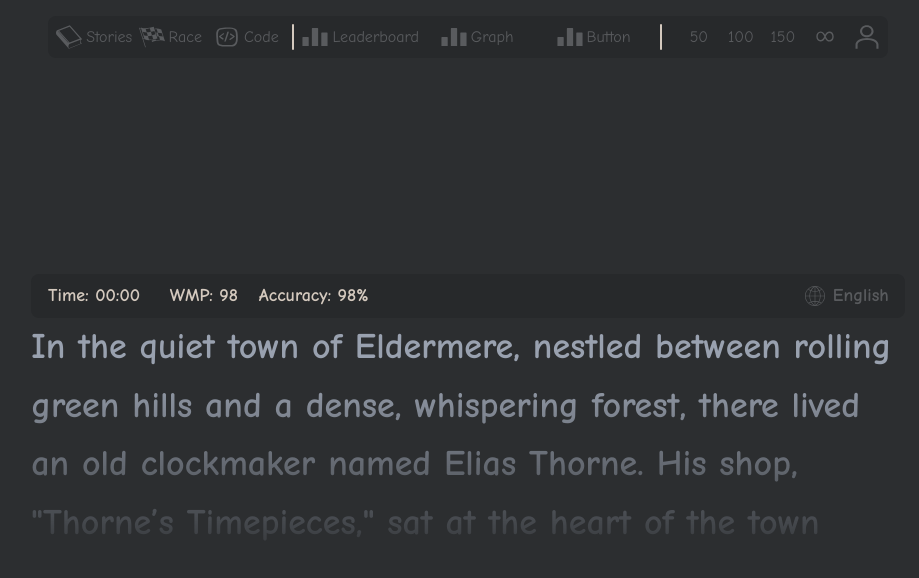
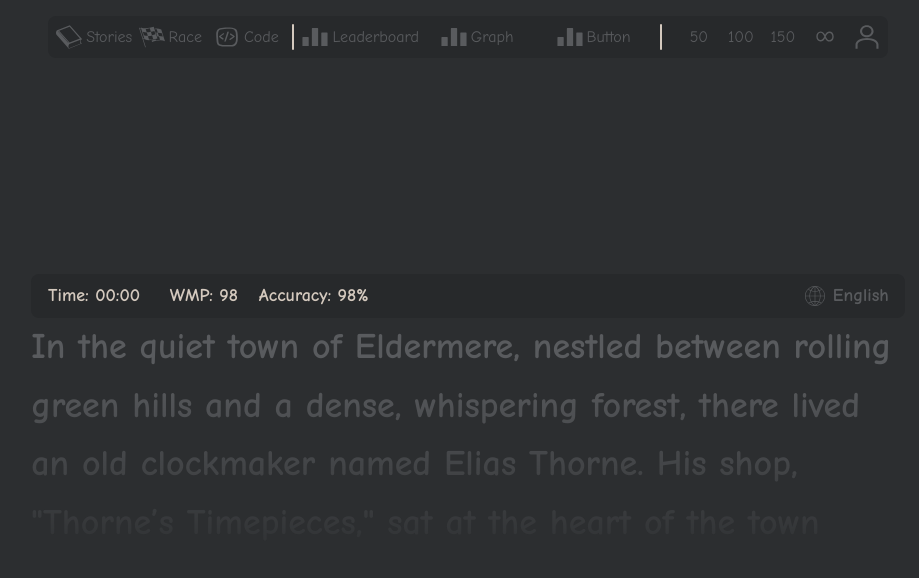
Before and after one commit to Rhxrrr/WebDev, a Vue app in the folder frontend/: page / in a window 1280 px wide. Shown: the top 578 px of the page, without its empty margins (172-1091 px from the left). Built offline with nearby package versions, Linux system fonts and the light colour scheme.

Commit message:
Improved design / styling

```diff
--- a/frontend/src/pages/Homepage.vue
+++ b/frontend/src/pages/Homepage.vue
@@ -50,9 +50,8 @@ onMounted(() => {
             v-for="(charObj, index) in formattedText"
             :key="index"
             :class="{
-              'text-red-500': charObj.correct === false, // Incorrect letter
-              'text-black': charObj.correct === true, // Correct letter
-              'text-gray-400': charObj.correct === null, // Untyped letters
+              'text-primary-red': charObj.correct === false, // Incorrect letter
+              'text-primary-paige': charObj.correct === true, // Correct letter
               'cursor-blink': charObj.cursor, // Cursor effect
             }"
           >
--- a/frontend/src/style.css
+++ b/frontend/src/style.css
@@ -15,6 +15,9 @@
   }
   .text-primary-paige {
     color: #d4c9be;
+  }
+  .text-primary-red {
+    color: #ff4056;
   }
   .bg-primary-paige {
     background-color: #d4c9be;
```
